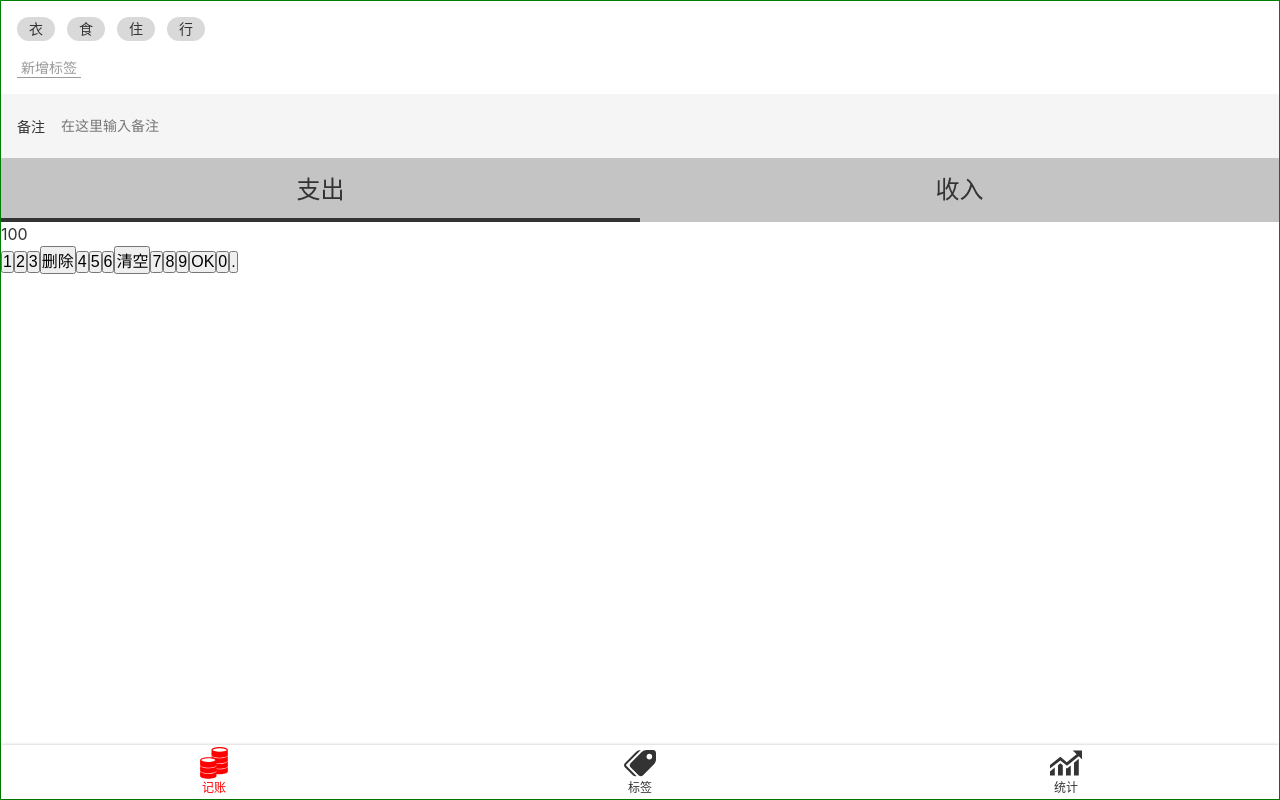
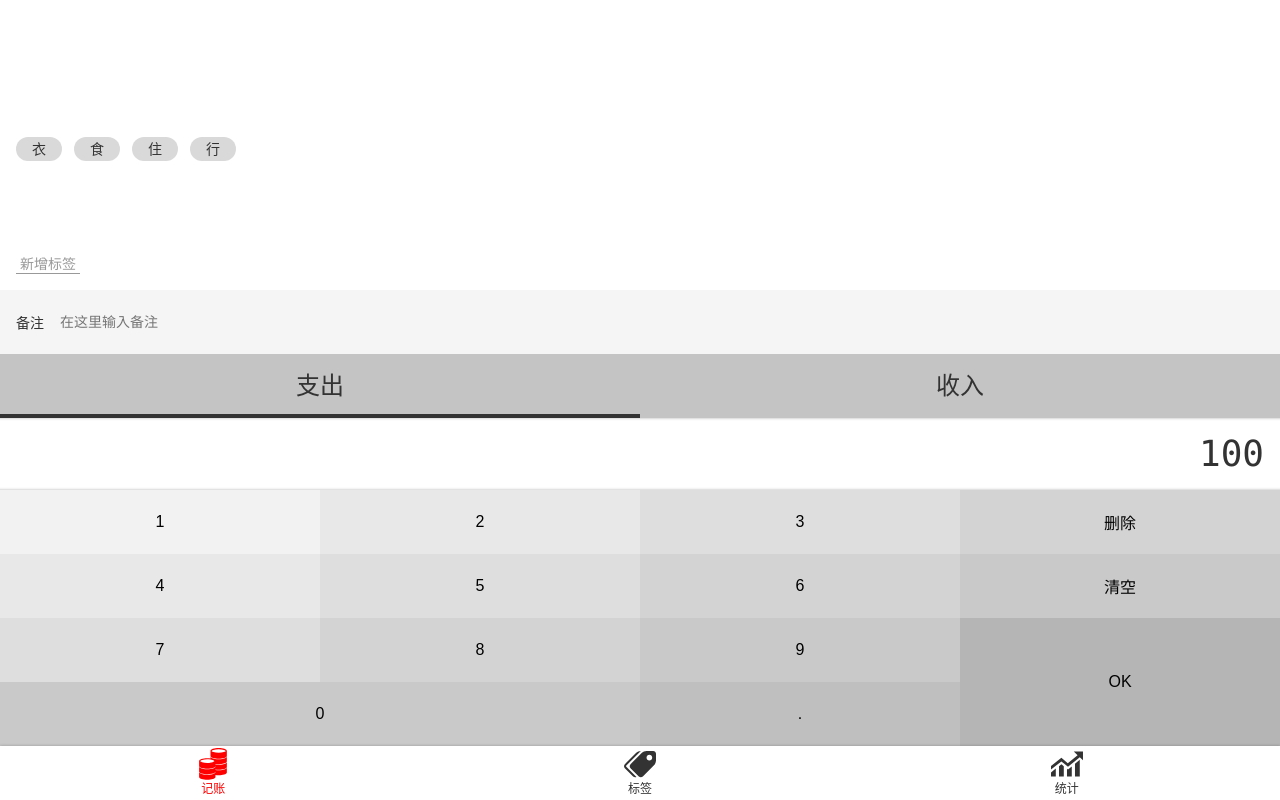
Before and after one commit to wujiess/Morney, a Vue app: page /#/money in a window 1280 px wide. Built offline with nearby package versions, Linux system fonts and the light colour scheme.

Commit message:
完成 Money 的 HTML 和 CSS

```diff
--- a/src/assets/style/helper.scss
+++ b/src/assets/style/helper.scss
@@ -17,7 +17,6 @@ Arial,
 SimHei,
 "WenQuanYi Zen Hei Sharp",
 sans-serif;
-
 $font-kai:Baskerville,
 Georgia,
 "Liberation Serif",
@@ -33,7 +32,6 @@ KaiTi_GB2312,
 DFKai-SB,
 "TW\-Kai",
 serif;
-
 $font-song: Georgia,
 "Nimbus Roman No9 L",
 "Songti SC",
@@ -54,5 +52,21 @@ SimSun,
 PMingLiU,
 MingLiU,
 serif;
+$color-highlight: #f00;
+// placeholder
+%clear-fix {
+    &::after {
+        content: "";
+        clear: both;
+        display: block;
+    }
+}
 
-$color-highlight: #f00;
+$color-shadow: rgba(0, 0, 0, 0.32);
+%outer-shadow {
+    box-shadow: 0 0 3px $color-shadow;
+}
+
+%inner-shadow {
+    box-shadow: inset 0 -3px 3px -3px $color-shadow, inset 0 3px 3px -3px $color-shadow;
+}
--- a/src/components/Layout.vue
+++ b/src/components/Layout.vue
@@ -1,6 +1,6 @@
 <template>
-  <div class="nav-wrapper">
-    <div class="content">
+  <div class="layout-wrapper">
+    <div class="content" :class="classPrefix && `${classPrefix}-content`">
       <slot />
     </div>
     <Nav />
@@ -9,13 +9,13 @@
 
 <script lang="ts">
 export default {
+  props: ["classPrefix"],
   name: "Layout",
 };
 </script>
 
 <style lang="scss" scoped>
-.nav-wrapper {
-  border: 1px solid green;
+.layout-wrapper {
   display: flex;
   flex-direction: column;
   height: 100vh;
--- a/src/views/Money.vue
+++ b/src/views/Money.vue
@@ -1,13 +1,20 @@
 <template>
-  <Layout>
-    <div class="tags">
-      <ul class="current">
-        <li>衣</li>
-        <li>食</li>
-        <li>住</li>
-        <li>行</li>
+  <Layout class-prefix="layout">
+    <div class="numberPad">
+      <div class="output">100</div>
+      <div class="buttons">
+        <button>1</button><button>2</button><button>3</button
+        ><button>删除</button><button>4</button><button>5</button
+        ><button>6</button><button>清空</button><button>7</button
+        ><button>8</button><button>9</button><button class="ok">OK</button
+        ><button class="zero">0</button><button>.</button>
+      </div>
+    </div>
+    <div>
+      <ul class="types">
+        <li class="selected">支出</li>
+        <li>收入</li>
       </ul>
-      <div class="new"><button>新增标签</button></div>
     </div>
     <div>
       <label class="notes">
@@ -15,21 +22,14 @@
         <input type="text" placeholder="在这里输入备注"
       /></label>
     </div>
-    <div>
-      <ul class="types">
-        <li class="selected">支出</li>
-        <li>收入</li>
+    <div class="tags">
+      <div class="new"><button>新增标签</button></div>
+      <ul class="current">
+        <li>衣</li>
+        <li>食</li>
+        <li>住</li>
+        <li>行</li>
       </ul>
-    </div>
-    <div class="numberPad">
-      <div class="output">100</div>
-      <div class="buttons">
-        <button>1</button><button>2</button><button>3</button
-        ><button>删除</button><button>4</button><button>5</button
-        ><button>6</button><button>清空</button><button>7</button
-        ><button>8</button><button>9</button><button>OK</button
-        ><button>0</button><button>.</button>
-      </div>
     </div>
   </Layout>
 </template>
@@ -39,21 +39,34 @@ export default {
   name: "Money",
 };
 </script>
+<style lang="scss">
+.layout-content {
+  display: flex;
+  flex-direction: column-reverse;
+}
+</style>
 <style lang="scss" scoped>
 @import "~@/assets/style/helper.scss";
 .tags {
   font-size: 14px;
   padding: 16px;
+  flex-grow: 1;
+  display: flex;
+  flex-direction: column-reverse;
   > .current {
     display: flex;
+    flex-wrap: wrap;
+    height: 13vh;
+    overflow: scroll;
     > li {
       background-color: #d9d9d9;
       $h: 24px;
       height: $h;
       line-height: $h;
       border-radius: $h/2;
-      padding: 0 12px;
+      padding: 0 16px;
       margin-right: 12px;
+      margin-top: 4px;
     }
   }
 
@@ -111,4 +124,61 @@ export default {
     }
   }
 }
+
+.numberPad {
+  > .output {
+    @extend %clear-fix;
+    @extend %inner-shadow;
+    font-size: 36px;
+    font-family: Consolas, monospace;
+    padding: 9px 16px;
+    text-align: right;
+  }
+  > .buttons {
+    @extend %clear-fix;
+    > button {
+      width: 25%;
+      height: 64px;
+      float: left;
+      background: transparent;
+      border: none;
+      &.ok {
+        height: 64 * 2px;
+        float: right;
+      }
+      &.zero {
+        width: 2 * 25%;
+      }
+      $bg: #f2f2f2;
+      &:nth-child(1) {
+        background-color: $bg;
+      }
+      &:nth-child(2),
+      &:nth-child(5) {
+        background-color: darken($bg, 4%);
+      }
+      &:nth-child(3),
+      &:nth-child(6),
+      &:nth-child(9) {
+        background-color: darken($bg, 2 * 4%);
+      }
+      &:nth-child(4),
+      &:nth-child(7),
+      &:nth-child(10) {
+        background-color: darken($bg, 3 * 4%);
+      }
+      &:nth-child(8),
+      &:nth-child(11),
+      &:nth-child(13) {
+        background-color: darken($bg, 4 * 4%);
+      }
+      &:nth-child(14) {
+        background-color: darken($bg, 5 * 4%);
+      }
+      &:nth-child(12) {
+        background-color: darken($bg, 6 * 4%);
+      }
+    }
+  }
+}
 </style>
```
